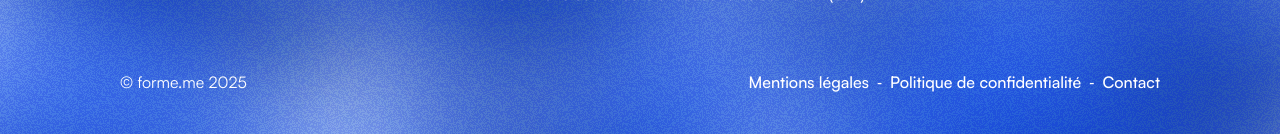
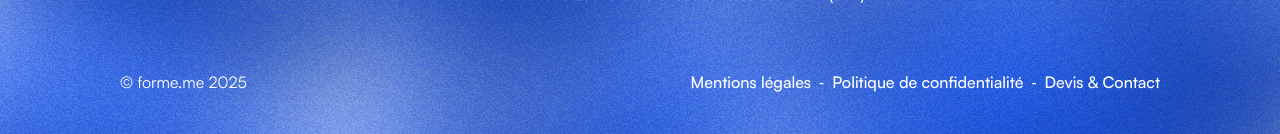
Before and after one commit to celianlb/form-me, a Next.js app: page /politiques-de-confidentialite in a window 1280 px wide. Shown: the part 4523-4657 px from the top of the page. Built offline with nearby package versions, Linux system fonts and the light colour scheme; no server answers; the database is empty.

Commit message:
Mise à jour du lien "Contact" vers "Devis & Contact" dans le pied de page et ajout de la route correspondante dans le middleware.

```diff
--- a/components/Footer/Footer.tsx
+++ b/components/Footer/Footer.tsx
@@ -108,10 +108,10 @@ export default function Footer() {
           </Link>
           <p className="text-white">-</p>
           <Link
-            href={"/contact"}
+            href={"/devis-&-contact"}
             className="font-satoshi text-white text-[16px] font-medium hover:text-platinium transition-colors duration-300"
           >
-            Contact
+            Devis & Contact
           </Link>
         </div>
       </div>
--- a/middleware.ts
+++ b/middleware.ts
@@ -47,6 +47,7 @@ export default withAuth(
           pathname.startsWith("/a-propos") ||
           pathname.startsWith("/politiques-de-confidentialite") ||
           pathname.startsWith("/mentions-legales") ||
+          pathname.startsWith("/devis-&-contact") ||
           // Fichiers statiques - images, CSS, JS
           pathname.match(
             /\.(png|jpg|jpeg|gif|svg|webp|ico|css|js|woff|woff2|ttf|eot)$/i
```
